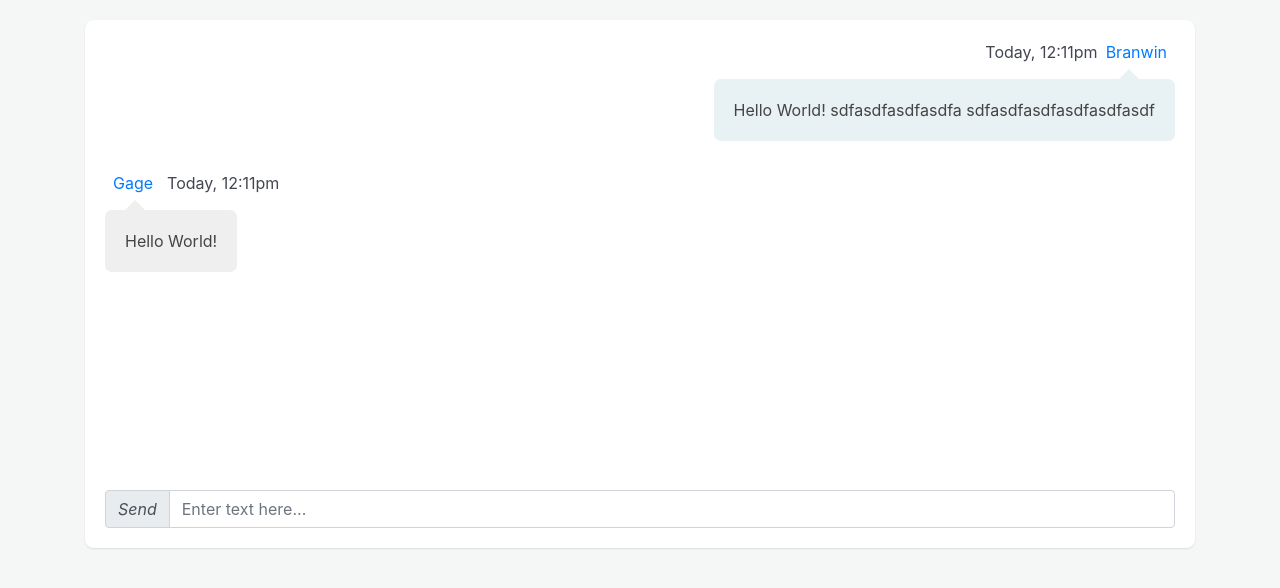
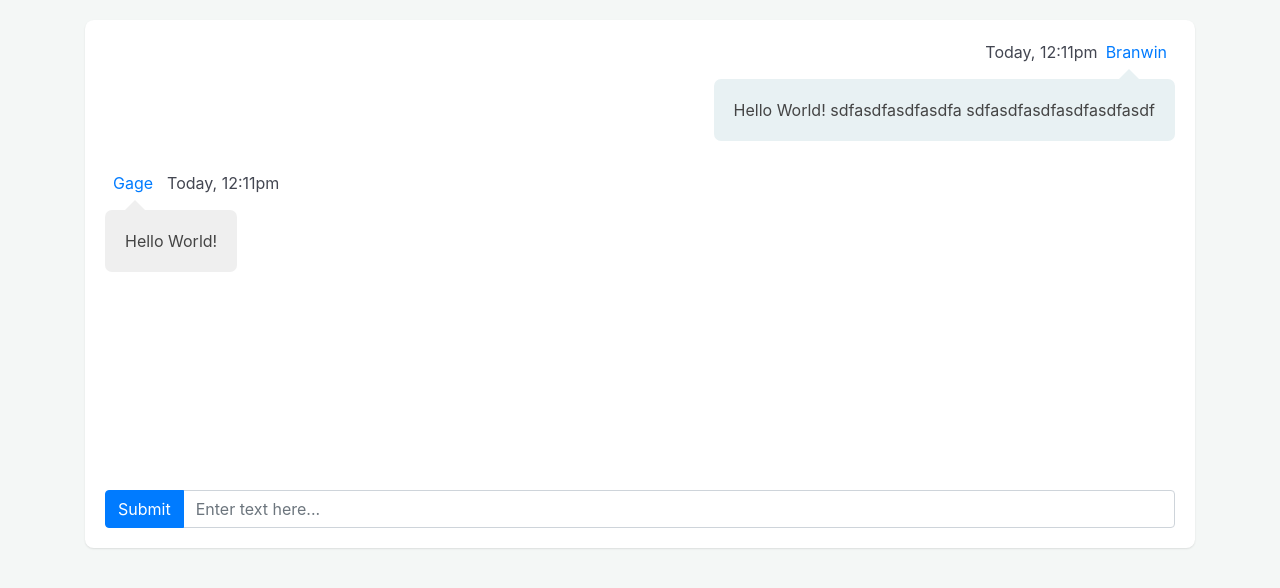
Before and after one commit to makomaster2/Confessionals, a React app: page /adhd in a window 1280 px wide. Shown: the top 588 px of the page. Built offline with nearby package versions, Linux system fonts and the light colour scheme.

Commit message:
tweaked styling

```diff
--- a/client/pages/ADHD.jsx
+++ b/client/pages/ADHD.jsx
@@ -4,26 +4,9 @@ import RecievedTemplate from '../components/RecievedTemplate.jsx';
 // import MessageTemplate from '../components/msgTemplate';
 
 const ADHDApp = () => {
+	const [message, setMessage] = useState([]);
+
 	return (
-		// <>
-		//     {/* //Create Message Input */}
-		//     <div className="container">
-		//     <div id="message-display" className="p-3">
-		//         <p>Lorem, ipsum dolor sit amet consectetur adipisicing elit. Perferendis mollitia autem atque, quis vitae nisi corrupti, asperiores numquam, tenetur nulla nesciunt repellendus omnis eius quos obcaecati sint expedita id a.</p>
-		//         <p>Lorem, ipsum dolor sit amet consectetur adipisicing elit. Perferendis mollitia autem atque, quis vitae nisi corrupti, asperiores numquam, tenetur nulla nesciunt repellendus omnis eius quos obcaecati sint expedita id a.</p>
-		//         <p>Lorem, ipsum dolor sit amet consectetur adipisicing elit. Perferendis mollitia autem atque, quis vitae nisi corrupti, asperiores numquam, tenetur nulla nesciunt repellendus omnis eius quos obcaecati sint expedita id a.</p>
-		//         <p>Lorem, ipsum dolor sit amet consectetur adipisicing elit. Perferendis mollitia autem atque, quis vitae nisi corrupti, asperiores numquam, tenetur nulla nesciunt repellendus omnis eius quos obcaecati sint expedita id a.</p>
-		//         <p>Lorem, ipsum dolor sit amet consectetur adipisicing elit. Perferendis mollitia autem atque, quis vitae nisi corrupti, asperiores numquam, tenetur nulla nesciunt repellendus omnis eius quos obcaecati sint expedita id a.</p>
-		//         <p>Lorem, ipsum dolor sit amet consectetur adipisicing elit. Perferendis mollitia autem atque, quis vitae nisi corrupti, asperiores numquam, tenetur nulla nesciunt repellendus omnis eius quos obcaecati sint expedita id a.</p>
-		//     </div>
-		//     <div id="message-input" className="d-flex justify-content-center w-100">
-		//         <input type="text" className="col-10" />
-		//         <input type="submit" className="col-2 mx-1 btn btn-primary" />
-		//     </div>
-		//     </div>
-		//     {/* //Create Submit Button */}
-		// </>
-
 		<>
 			<div className='container'>
 				<div className='row clearfix'>
@@ -42,9 +25,11 @@ const ADHDApp = () => {
 								<div className='chat-message clearfix'>
 									<div className='input-group mb-0'>
 										<div className='input-group-prepend'>
-											<span className='input-group-text'>
-												<i className='fa fa-send'>Send</i>
-											</span>
+											<input
+												type={'submit'}
+												className='btn btn-primary'
+												id='submit-btn'
+											></input>
 										</div>
 										<input
 											type='text'
@@ -62,3 +47,22 @@ const ADHDApp = () => {
 	);
 };
 export default ADHDApp;
+
+// <>
+//     {/* //Create Message Input */}
+//     <div className="container">
+//     <div id="message-display" className="p-3">
+//         <p>Lorem, ipsum dolor sit amet consectetur adipisicing elit. Perferendis mollitia autem atque, quis vitae nisi corrupti, asperiores numquam, tenetur nulla nesciunt repellendus omnis eius quos obcaecati sint expedita id a.</p>
+//         <p>Lorem, ipsum dolor sit amet consectetur adipisicing elit. Perferendis mollitia autem atque, quis vitae nisi corrupti, asperiores numquam, tenetur nulla nesciunt repellendus omnis eius quos obcaecati sint expedita id a.</p>
+//         <p>Lorem, ipsum dolor sit amet consectetur adipisicing elit. Perferendis mollitia autem atque, quis vitae nisi corrupti, asperiores numquam, tenetur nulla nesciunt repellendus omnis eius quos obcaecati sint expedita id a.</p>
+//         <p>Lorem, ipsum dolor sit amet consectetur adipisicing elit. Perferendis mollitia autem atque, quis vitae nisi corrupti, asperiores numquam, tenetur nulla nesciunt repellendus omnis eius quos obcaecati sint expedita id a.</p>
+//         <p>Lorem, ipsum dolor sit amet consectetur adipisicing elit. Perferendis mollitia autem atque, quis vitae nisi corrupti, asperiores numquam, tenetur nulla nesciunt repellendus omnis eius quos obcaecati sint expedita id a.</p>
+//         <p>Lorem, ipsum dolor sit amet consectetur adipisicing elit. Perferendis mollitia autem atque, quis vitae nisi corrupti, asperiores numquam, tenetur nulla nesciunt repellendus omnis eius quos obcaecati sint expedita id a.</p>
+//     </div>
+//     <div id="message-input" className="d-flex justify-content-center w-100">
+//         <input type="text" className="col-10" />
+//         <input type="submit" className="col-2 mx-1 btn btn-primary" />
+//     </div>
+//     </div>
+//     {/* //Create Submit Button */}
+// </>
--- a/public/styles.css
+++ b/public/styles.css
@@ -128,13 +128,11 @@ body {
 	padding: 20px;
 }
 
-
 .me {
 	margin-right: 2px;
 	font-size: 8px;
 	vertical-align: middle;
 }
-
 
 /* .me {
 	color: #1d8ecd;
@@ -198,3 +196,10 @@ body {
 		overflow-x: auto;
 	}
 }
+
+#submit-btn {
+	box-shadow: none;
+}
+#submit-btn:hover {
+	background-color: #0037ff;
+}
```
